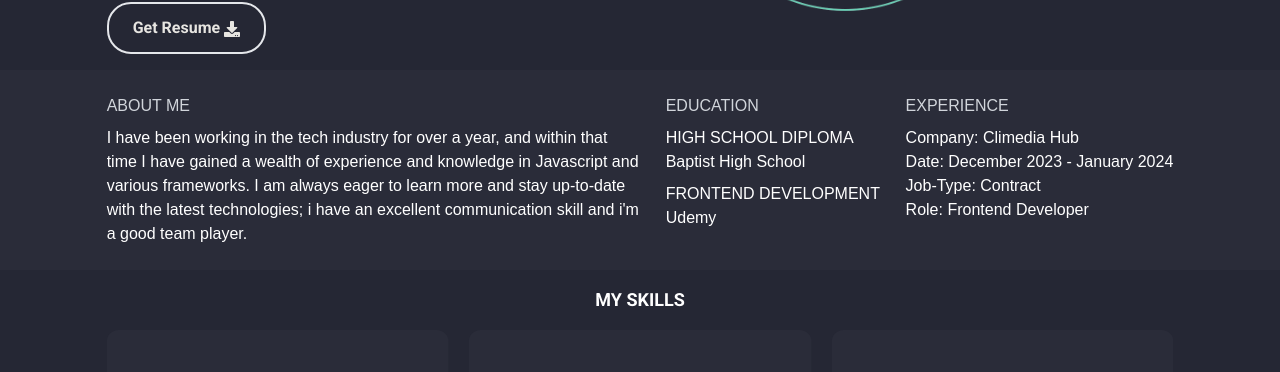
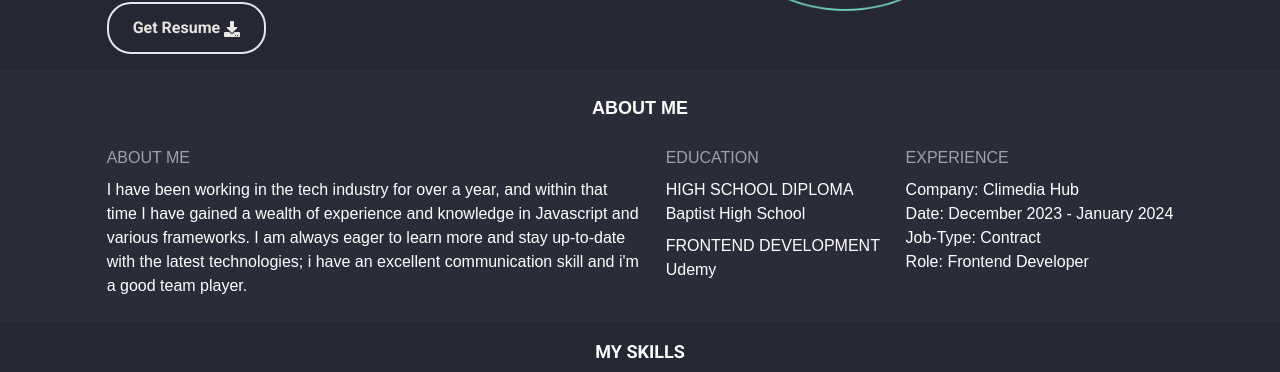
Before and after one commit to salv20/Portfolio, a React (Vite) app: page / in a window 1280 px wide. Shown: the part 402-774 px from the top of the page. Built offline with nearby package versions, Linux system fonts and the light colour scheme.

Commit message:
intersection observer

```diff
--- a/src/App.jsx
+++ b/src/App.jsx
@@ -13,7 +13,7 @@ function App() {
   const [openNav, setopenNav] = useState(false)
 
   return (
-    <main>
+    <main className="relative">
       <div className=" bg-headerDarkBg text-navText space-y-6">
         <Header openNav={openNav} setopenNav={setopenNav} />
         <Home setopenNav={setopenNav} />
--- a/src/components/Header.jsx
+++ b/src/components/Header.jsx
@@ -1,8 +1,31 @@
+import { useEffect } from "react"
 import { ScrollInto } from "react-scroll-into-view"
 
 const Header = ({ openNav, setopenNav }) => {
     const navOptions = ['home', 'about', 'skills', 'services', 'projects', 'contact']
     const sectionClass = ['home', 'about', 'skills', 'services', 'projects', 'contact']
+
+    useEffect(() => {
+        const head = document.querySelector('header')
+        const imageArt = document.querySelector('.image')
+        const observer = new IntersectionObserver(
+            ([e]) => {
+                if (e.isIntersecting) {
+                    head.classList.remove('nav-active')
+                    document.querySelector('main').style.top = '0px'
+                } else {
+                    head.classList.add('nav-active')
+                    document.querySelector('main').style.top = `${head.clientHeight * 2.2}px`
+                }
+            }, {
+            threshold: [0.5],
+            root: document,
+        }
+        )
+        observer.observe(imageArt)
+    })
+
+
     return (
         <header className="bg-headerLightBg md:bg-headerDarkBg relative">
             <nav
--- a/src/components/Mainbody/About.jsx
+++ b/src/components/Mainbody/About.jsx
@@ -44,8 +44,10 @@ const About = () => {
 
 
             <section
-                className=" bg-headerLightBg text-white py-6"
+                className=" bg-headerLightBg text-white py-6 space-y-6"
             >
+                <h1 className=" uppercase text-center text-lg text-white font-bold">about me</h1>
+
                 <div className="w-5/6 mx-auto space-y-6 md:space-y-0 md:flex justify-between md:space-x-4">
                     <motion.article
                         variants={item1}
@@ -53,7 +55,7 @@ const About = () => {
                         initial="initial"
                         whileInView="animate"
                         className="space-y-2 md:w-3/4 lg:w-1/2">
-                        <h1 className=" uppercase text-gray-300">about me</h1>
+                        <h1 className=" uppercase text-gray-400">about me</h1>
                         <p>
                             I have been working in the tech industry for over a year,
                             and within that time I have gained a wealth of experience and knowledge
@@ -69,7 +71,7 @@ const About = () => {
                         initial="initial"
                         whileInView="animate"
                         className="capitalize space-y-2">
-                        <h1 className=" uppercase text-gray-300">education</h1>
+                        <h1 className=" uppercase text-gray-400">education</h1>
                         <div className="">
                             <p className=" uppercase">high school diploma</p>
                             <p>baptist high school</p>
@@ -86,7 +88,7 @@ const About = () => {
                         initial="initial"
                         whileInView="animate"
                         className="capitalize space-y-2">
-                        <h1 className=" uppercase text-gray-300">experience</h1>
+                        <h1 className=" uppercase text-gray-400">experience</h1>
                         <div className="">
                             <p>company: climedia hub </p>
                             <p>date: december 2023 - january 2024</p>
```
